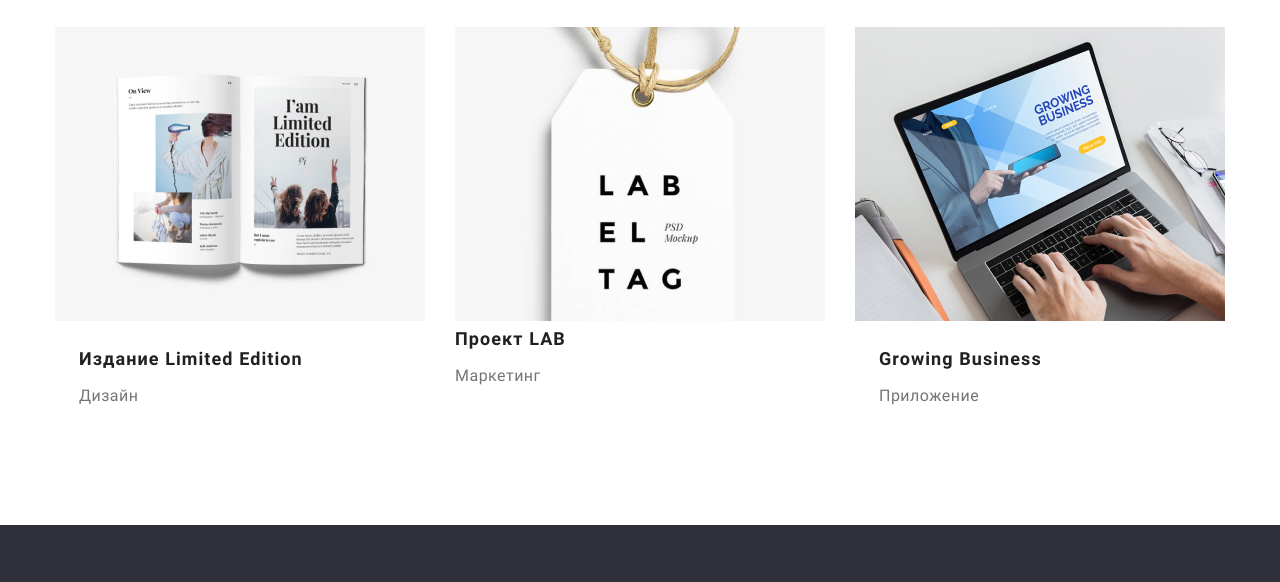
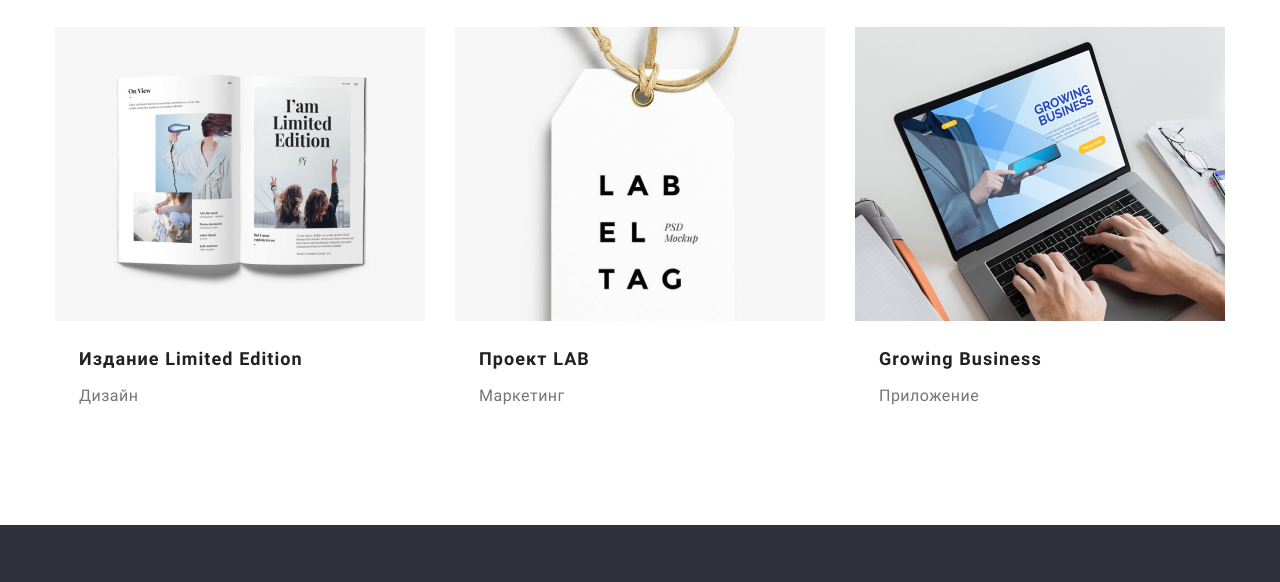
Before and after one commit to Dm3583/goit-markup-hw-03, a plain HTML site: page portfolio.html in a window 1280 px wide. Shown: the part 1113-1695 px from the top of the page. Drawn offline with Linux system fonts and the light colour scheme.

Commit message:
HW3 update 3.1

```diff
--- a/portfolio.html
+++ b/portfolio.html
@@ -166,7 +166,7 @@
                     <li class="portfolio-card">
                         <a href="" class="link">
                             <img src="./images/jpg/portfolio/lab-marketing.jpg" alt="Бирка с надписью: Лейбл Таг" width="370" class="picture" />
-                            <div class="ext-container">
+                            <div class="text-container">
                                 <h2 class="card-header">Проект <span lang="en">LAB</span></h2>
                                 <p class="card-label">Маркетинг</p>
                                 <p class="desc-text visually-hidden">
```
